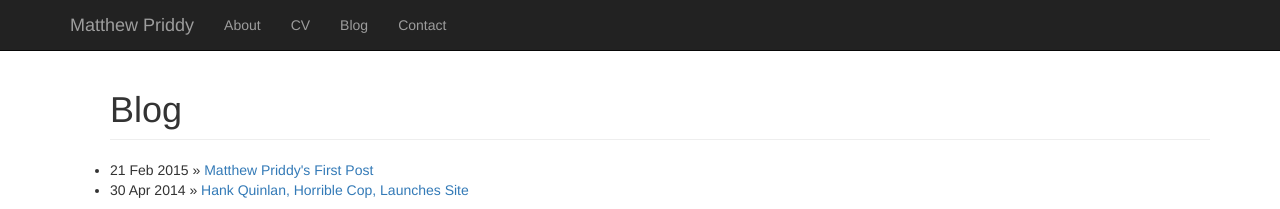
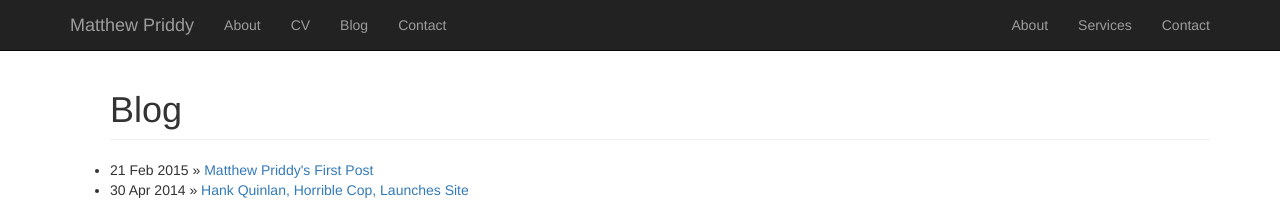
Before and after one commit to mwpriddy/mwpriddy.github.io, a Jekyll site: the page built from blog/index.html, in a window 1280 px wide. Shown: the top 209 px of the page. Built offline with Jekyll 4.4.1, drawn with Linux system fonts in a browser that asks for light colours.

Commit message:
Update default-halfslider.html

```diff
--- a/_layouts/default-halfslider.html
+++ b/_layouts/default-halfslider.html
@@ -48,6 +48,11 @@
                     <li><a href="http://mwpriddy.github.io/blog">Blog</a></li>
                     <li><a href="http://mwpriddy.github.io/contact">Contact</a></li>
                 </ul>
+                <ul class="nav navbar-nav navbar-right">
+                    <li><a href="about.html">About</a></li>
+                    <li><a href="services.html">Services</a></li>
+                    <li><a href="contact.html">Contact</a></li>
+                </ul>
             </div>
             <!-- /.navbar-collapse -->
         </div>
```
